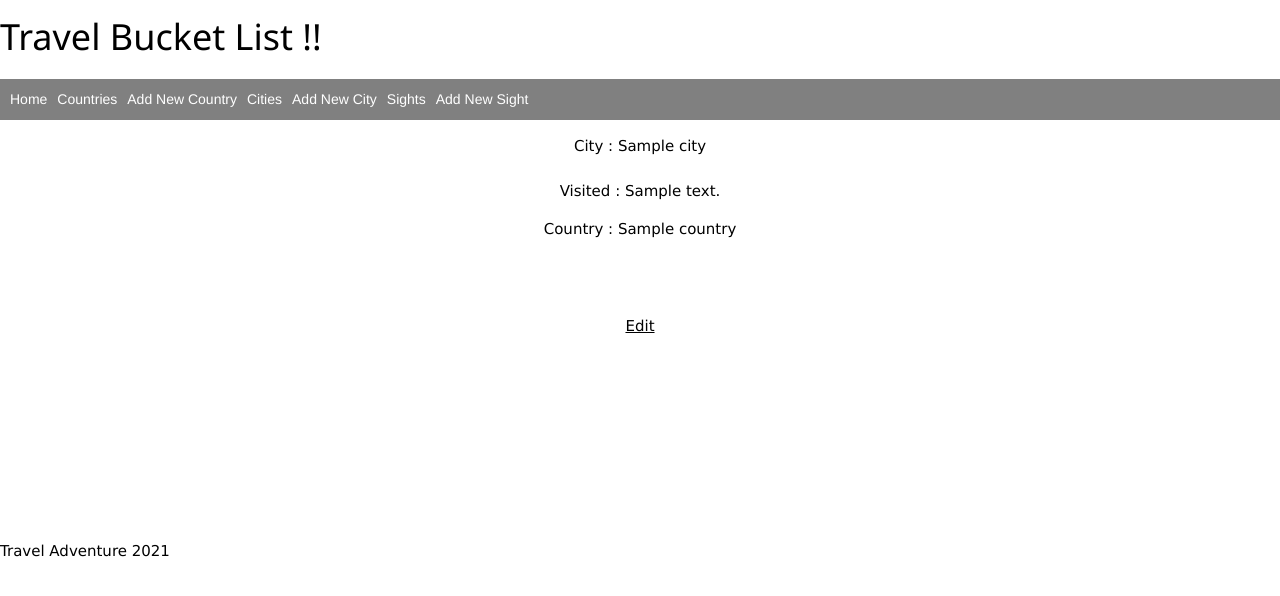
After one commit to poojachugh15/Travel-Bucket-List-Project-in-Python-Flask-and-PostgreSQL, a Flask app: page /cities/1/show in a window 1280 px wide. The commit adds this page. Shown: the top 596 px of the page. Run offline with Flask 2, Linux system fonts and the light colour scheme; a database or web service that is not in the repository returns one stand-in record (values such as "Sample title"); some libraries are stand-ins or nearby versions.

Commit message:
added a view link on cities list

```diff
--- a/controllers/cities_controller.py
+++ b/controllers/cities_controller.py
@@ -30,7 +30,11 @@ def create_city():
     city_repository.save(city)
     return redirect("/countries/cities")
 
-
+# SHOW
+@cities_blueprint.route("/cities/<id>/show", methods=['GET'])
+def show_cities(id):
+    city = city_repository.select(id)
+    return render_template("cities/show.html", city=city)
 
 # EDIT
 @cities_blueprint.route("/countries/cities/<id>/edit", methods=['GET'])
--- a/templates/cities/index.html
+++ b/templates/cities/index.html
@@ -14,6 +14,9 @@
 
   <img src="https://source.unsplash.com/500x500/?{{city.name}}" alt="">
     <div>
+      <form action="/cities/{{city.id}}/show">
+        <input type="submit" value="View"/>
+      </form>
       <form action="/countries/cities/{{city.id}}/edit">
         <input type="submit" value="Edit"/>
       </form>
--- /dev/null
+++ b/templates/cities/show.html
@@ -0,0 +1,15 @@
+{% extends "base.html" %}
+
+{% block content %}
+<div class="container form">
+    <form action="/cities/{{city.id}}" method="post" class="form">
+    <label for="name">City : {{city.name}} </label> <br><br>
+    <label for="visited">Visited : {{city.visited}} </label><br>
+    <p>Country : {{ city.country.name }}</p>
+    <br><br>
+    <p><a href="/countries/cities/{{city.id}}/edit">Edit</a></p>
+</form>
+<br><br><br><br><br><br><br><br><br><br><br><br><br><br><br><br><br><br>
+</div>
+
+{% endblock %}
--- a/templates/countries/new.html
+++ b/templates/countries/new.html
@@ -17,5 +17,5 @@
       <button type="submit" class="button-update"><i class="fa fa-plus" aria-hidden="true"></i> Add Country</button>
 </form>
 </div>
-
+<br><br><br><br><br><br><br><br><br><br><br><br><br><br><br><br><br><br>
 {% endblock %}
```
